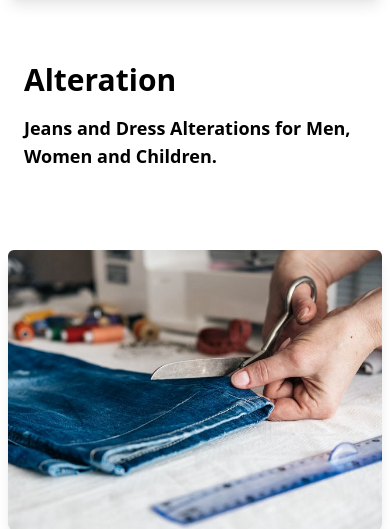
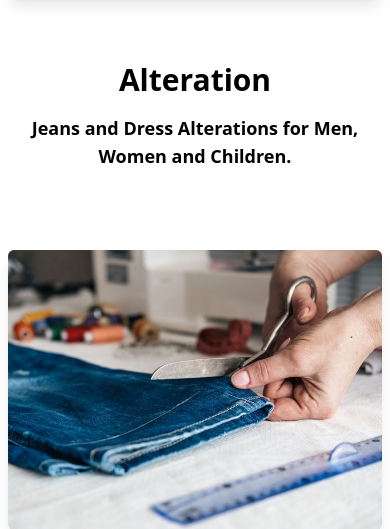
Before and after one commit to brucgt/graymark, a PHP site: page /products/garments in a window 390 px wide. Shown: the part 1904-2433 px from the top of the page. Run offline with PHP 8.4, Linux system fonts and the light colour scheme; style sheets or scripts are compiled from the project's sources; some libraries are stand-ins or nearby versions.

Commit message:
progress

```diff
--- a/templates/pages/products/garments.php
+++ b/templates/pages/products/garments.php
@@ -46,7 +46,7 @@
         <div>
             <div class="flex flex-row justify-center items-center">
                 <img class="hidden w-[280px] h-auto lg:block" src="<?= url('assets/img/products/garment/alteration/AL.png') ?>" alt="">
-                <div class="flex flex-col p-4">
+                <div class="flex flex-col p-4 text-center lg:text-left">
                     <h1 class="text-3xl font-bold lg:text-6xl">Alteration</h1>
                     <p class="text-lg font-bold py-4">Jeans and Dress Alterations for Men, Women and Children.</p>
                 </div>
@@ -64,7 +64,7 @@
         <div>
             <div class="flex flex-row justify-center items-center">
                 <img class="hidden w-[280px] h-auto lg:block" src="<?= url('assets/img/products/garment/childrens-wear/CA.png') ?>" alt="">
-                <div class="flex flex-col p-4">
+                <div class="flex flex-col p-4 text-center lg:text-left">
                     <h1 class="text-3xl font-bold lg:text-6xl">Children's Apparel</h1>
                     <p class="text-lg font-bold py-4">Girl's Dresses, Boy's Polo Shirt, Shorts.</p>
                 </div>
@@ -88,7 +88,7 @@
         <div>
             <div class="flex flex-row justify-center items-center">
                 <img class="hidden w-[280px] h-auto lg:block" src="<?= url('assets/img/products/garment/sports/SP.png') ?>" alt="">
-                <div class="flex flex-col p-4">
+                <div class="flex flex-col p-4 text-center lg:text-left">
                     <h1 class="text-3xl font-bold lg:text-6xl">Sports Apparel</h1>
                     <p class="text-lg font-bold py-4">Team Uniform, Jersey.</p>
                 </div>
@@ -104,7 +104,7 @@
         <div>
             <div class="flex flex-row justify-center items-center">
                 <img class="hidden w-[280px] h-auto lg:block" src="<?= url('assets/img/products/garment/fire-traffic-uniform/FTU.png') ?>" alt="">
-                <div class="flex flex-col p-4">
+                <div class="flex flex-col p-4 text-center lg:text-left">
                     <h1 class="text-3xl font-bold lg:text-6xl">Fire / Traffic Uniform</h1>
                     <p class="text-lg font-bold py-4">Vest, Reflextorize, Raincoats.</p>
                 </div>
@@ -120,7 +120,7 @@
         <div>
             <div class="flex flex-row justify-center items-center">
                 <img class="hidden w-[280px] h-auto lg:block" src="<?= url('assets/img/products/garment/military/M.png') ?>" alt="">
-                <div class="flex flex-col p-4">
+                <div class="flex flex-col p-4 text-center lg:text-left">
                     <h1 class="text-3xl font-bold lg:text-6xl">Police, Military Uniform</h1>
                     <p class="text-lg font-bold py-4">Army, Navy, ROTC, Police.</p>
                 </div>
```
